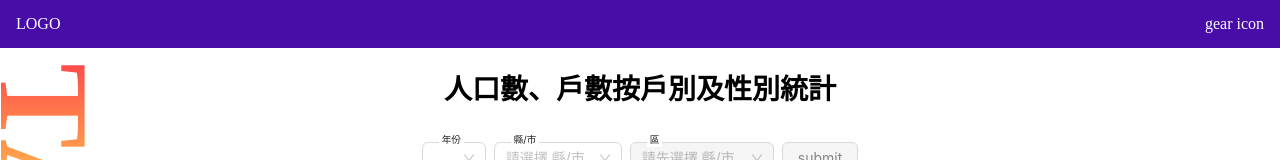
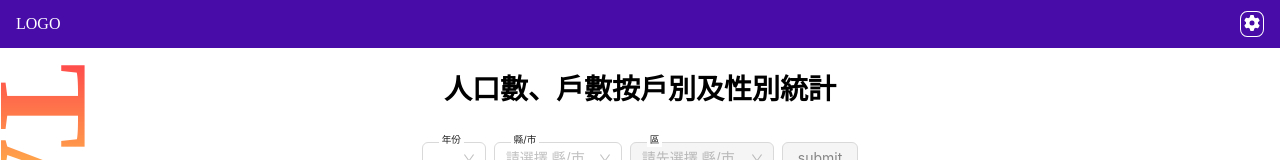
Before and after one commit to DeltaLF/Small-Demographics-App, a React (Create React App) app: page / in a window 1280 px wide. Shown: the top 160 px of the page. Built offline with nearby package versions, Linux system fonts and the light colour scheme.

Commit message:
add gear icon from fontawesome

```diff
--- a/package.json
+++ b/package.json
@@ -3,6 +3,9 @@
   "version": "0.1.0",
   "private": true,
   "dependencies": {
+    "@fortawesome/fontawesome-svg-core": "^6.4.0",
+    "@fortawesome/free-solid-svg-icons": "^6.4.0",
+    "@fortawesome/react-fontawesome": "^0.2.0",
     "@testing-library/jest-dom": "^5.16.5",
     "@testing-library/react": "^13.4.0",
     "@testing-library/user-event": "^13.5.0",
--- a/src/components/Navbar/Navbar.scss
+++ b/src/components/Navbar/Navbar.scss
@@ -8,4 +8,9 @@
   align-items: center;
   padding: 0 1rem;
   color: $color-white;
+  .gear {
+    border: 1px white solid;
+    padding: 3px;
+    border-radius: 30%;
+  }
 }
--- a/src/components/Navbar/Navbar.tsx
+++ b/src/components/Navbar/Navbar.tsx
@@ -1,6 +1,8 @@
 import React from 'react';
 import { Link } from 'react-router-dom';
 import './Navbar.scss';
+import { FontAwesomeIcon } from '@fortawesome/react-fontawesome';
+import { faGear } from '@fortawesome/free-solid-svg-icons';
 
 function NavbarComponent() {
   return (
@@ -8,7 +10,9 @@
       <Link to="/" className="logo">
         LOGO
       </Link>
-      <div className="gear">gear icon</div>
+      <div className="gear">
+        <FontAwesomeIcon icon={faGear} />
+      </div>
     </div>
   );
 }
```
Also changed, not shown: 1 other file (tests, documents, lock files or other folders).
